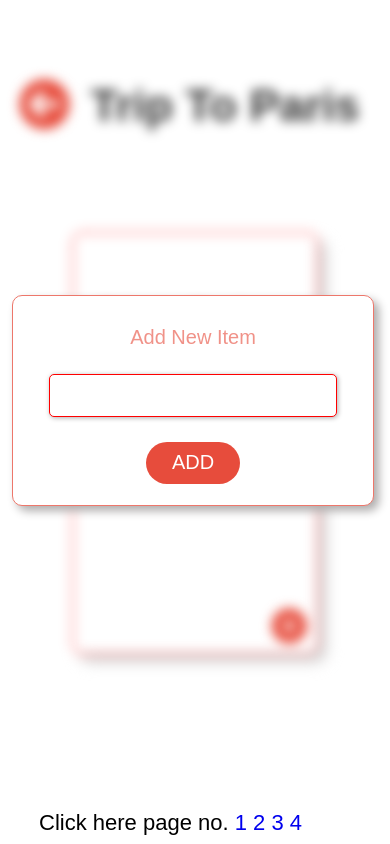
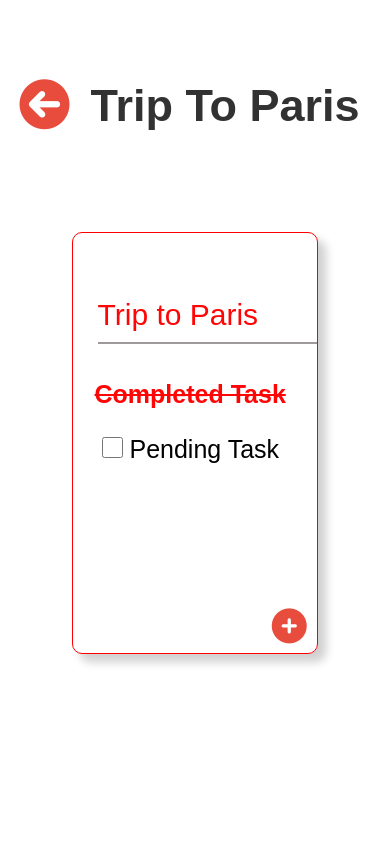
Before and after one commit to devSunil23/ToDoListUXMobile, a plain HTML site: page index3.html in a window 390 px wide. Drawn offline with Linux system fonts and the light colour scheme.

Commit message:
file name and html css code change

```diff
--- a/indexsecond.html
+++ b/index3.html
@@ -4,7 +4,7 @@
     <meta charset="UTF-8" />
     <meta http-equiv="X-UA-Compatible" content="IE=edge" />
     <meta name="viewport" content="width=device-width, initial-scale=1.0" />
-    <title>ToDoList4</title>
+    <title>ToDoList2</title>
     <link rel="stylesheet" href="style.css" />
     <link
       rel="stylesheet"
@@ -15,14 +15,18 @@
     />
   </head>
   <body>
-    <div class="containerParis">
+    <div class="container">
       <div class="headingMain">
         <div class="line"></div>
         <h1 class="heading">Trip To Paris</h1>
         <div class="line"></div>
       </div>
       <div class="back">
-        <span><i class="fas fa-circle-arrow-left arrowLeft"></i></span>
+        <span>
+          <a href="./index.html"
+            ><i class="fas fa-circle-arrow-left arrowLeft"></i
+          ></a>
+        </span>
         <span class="backWord">Back</span>
       </div>
       <div class="cardParis">
@@ -43,22 +47,13 @@
             <label for="checkBox2">Pending Task</label>
           </form>
         </div>
-        <i
-          class="fas fa-plus-circle plusParisCircle"
-          style="font-size: 35px; color: #e74c3c"
-        ></i>
+        <a href="./index4.html">
+          <i
+            class="fas fa-plus-circle plusParisCircle"
+            style="font-size: 35px; color: #e74c3c"
+          ></i>
+        </a>
       </div>
     </div>
-    <div class="popUp">
-      <p class="popUpTitle">Add New Item</p>
-      <input type="text" class="popUpInput" />
-      <button class="popUpButton">ADD</button>
-    </div>
-    <span class="footer"
-      >Click here page no. <a href="./index.html" class="link">1</a>
-      <a href="./indexthird.html" class="link">2</a>
-      <a href="./indexfour.html" class="link">3</a>
-      <a href="./indexsecond.html" class="link">4</a></span
-    >
   </body>
 </html>
--- a/style.css
+++ b/style.css
@@ -246,22 +246,13 @@
 .containerParis {
   filter: blur(6px);
 }
-/* footer styling */
-.link {
-  text-decoration: none;
-  transition: all 0.4s ease;
-}
-.link:hover {
-  text-decoration: underline;
-}
-.footer {
-  position: absolute;
-  bottom: 14px;
-  left: 45%;
-  font-size: 20px;
-}
+
 .cardHidden {
   display: none;
+}
+.tripParis {
+  text-decoration: none;
+  color: gray;
 }
 /* responsive */
 @media (max-width: 1536px) {
@@ -416,11 +407,7 @@
   .div3 {
     display: none;
   }
-  .footer {
-    left: 10%;
-    bottom: 1%;
-    font-size: 22px;
-  }
+
   .checkBox {
     height: 21px;
     width: 21px;
@@ -556,10 +543,6 @@
   .plusCircle {
     padding-top: 4px;
   }
-  .footer {
-    left: 10%;
-    font-size: 18px;
-  }
 }
 @media (max-width: 281px) {
   .arrowLeft {
@@ -603,8 +586,4 @@
   .plusCircle {
     padding-top: 0px;
   }
-  .footer {
-    width: 90%;
-    font-size: 17px;
-  }
 }
```
Also changed, not shown: index.html (+7 -12 lines), index2.html (renamed from indexfour.html, +0 -6 lines), index4.html (renamed from indexthird.html, +7 -8 lines).
